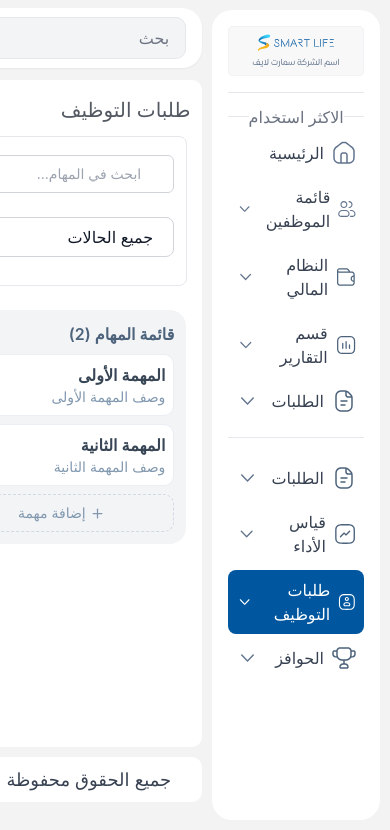
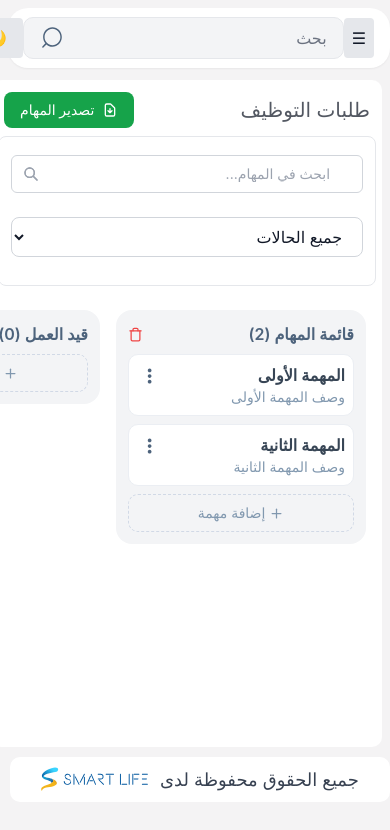
Before and after one commit to NourAli56/Kanban-Board, a React (Vite) app: page / in a window 390 px wide. Shown: the top 830 px of the page. Built offline with nearby package versions, Linux system fonts and the light colour scheme.

Commit message:
responsive of design

```diff
--- a/src/App.jsx
+++ b/src/App.jsx
@@ -1,21 +1,45 @@
+import { useState } from "react";
+import Sidebar from "./components/Sidebar";
+import Navbar from "./components/Navbar";
 import Footer from "./components/Footer";
-import Navbar from "./components/Navbar";
-import Sidebar from "./components/Sidebar";
+import KanbanPage from "./pages/KanbanPage";
 import { ThemeProvider, useTheme } from "./context/ThemeContext";
-import KanbanPage from "./pages/KanbanPage";
 
 function AppContent() {
   const { theme } = useTheme();
+  const [sidebarOpen, setSidebarOpen] = useState(false);
+
+  const toggleSidebar = () => setSidebarOpen((prev) => !prev);
 
   return (
-    <div className="flex items-start" dir="rtl">
-      <Sidebar />
-      <div className="w-full flex flex-col">
-        <Navbar />
+    <div className="flex flex-col md:flex-row items-start" dir="rtl">
+      {/* Sidebar fixed on desktop, overlay on mobile */}
+      <div
+        className={`
+          fixed md:static top-0 left-0 h-full z-50
+          w-68 md:w-[260px]
+          bg-transparent  text-gray-900 dark:text-gray-100
+          transform transition-transform duration-300 ease-in-out
+          ${sidebarOpen ? "translate-x-0" : "-translate-x-full"} md:translate-x-0
+        `}
+      >
+        <Sidebar />
+      </div>
+
+      {/* Overlay background on mobile */}
+      {sidebarOpen && (
+        <div
+          className="fixed inset-0 bg-black bg-opacity-30 z-40 md:hidden"
+          onClick={toggleSidebar}
+        />
+      )}
+
+      <div className="flex-1 flex flex-col w-full">
+        <Navbar toggleSidebar={toggleSidebar} />
 
         <div
-          className={`w-[1010px] h-[79vh] ml-[10px] mt-3  rounded-[10px]
-                      bg-white dark:bg-gray-900 text-gray-900 dark:text-gray-100 `}
+          className="w-full max-w-[1000px] h-[79vh] mt-3 mx-2 md:ml-3 rounded-[10px]
+                     bg-white dark:bg-gray-900 text-gray-900 dark:text-gray-100"
         >
           <KanbanPage />
         </div>
--- a/src/components/Navbar.jsx
+++ b/src/components/Navbar.jsx
@@ -10,16 +10,26 @@ import {
 import ThemeToggle from './ui/ThemeToggle';
 import { useTheme } from '../context/ThemeContext';
 
-export default function Navbar() {
+export default function Navbar({ toggleSidebar }) {
   const { theme } = useTheme();
   const icons = [IconNav1, IconNav2, IconNav3, IconNav4, IconNav5, IconNav6];
 
   return (
     <div className="flex items-center justify-between px-4 mt-2 ml-2 h-[60px]
                     rounded-[20px] bg-white dark:bg-gray-900 text-gray-900 dark:text-gray-100 shadow-sm">
+
+      {/* زر القائمة على الجوال */}
+      <button
+        className="md:hidden p-2 rounded bg-gray-200 dark:bg-gray-700"
+        onClick={toggleSidebar}
+      >
+        ☰
+      </button>
+
       <InputSearch />
       <ThemeToggle />
-      <div className="flex items-center gap-2">
+
+      <div className="flex items-center gap-2 hidden md:flex">
         {icons.map((Icon, index) => (
           <div key={index} className="cursor-pointer">
             <Icon color={theme === "dark" ? "#ffffff" : "#000000"} />
--- a/src/components/Sidebar.jsx
+++ b/src/components/Sidebar.jsx
@@ -5,8 +5,9 @@ import { sections } from "../dummyData";
 
 export default function Sidebar() {
   return (
-    <div className="w-[300px] h-[96vh] m-[10px] rounded-[20px] p-4 flex flex-col
-                    bg-white dark:bg-gray-900 text-gray-900 dark:text-gray-100">
+    <div className="w-full md:w-[240px] h-[96vh] m-2 md:m-[10px] rounded-[20px] p-4 flex flex-col
+                bg-white dark:bg-gray-900 text-gray-900 dark:text-gray-100 overflow-y-auto">
+
       <img src={logo} alt="Logo" />
       <div className="w-full h-[1px] bg-gray-200 dark:bg-gray-700 mt-4" />
       {sections.map((section, index) => (
--- a/src/components/kanban/Column.jsx
+++ b/src/components/kanban/Column.jsx
@@ -12,7 +12,7 @@ export default function Column({ column }) {
   const columnTasks = getTasksForColumn(column);
 
   return (
-    <div className="bg-gray-100 dark:bg-gray-800 p-3 rounded-[16px] min-w-[250px]">
+    <div className="bg-gray-100 dark:bg-gray-800 p-3 rounded-[16px] w-[250px]">
       <div className="flex justify-between items-center mb-2">
         <h3 className="font-semibold text-[#4D637C]">{column.title} ({columnTasks?.length})</h3>
         <button
--- a/src/components/kanban/ColumnsContainer.jsx
+++ b/src/components/kanban/ColumnsContainer.jsx
@@ -5,15 +5,16 @@ import Column from "./Column";
 
 export default function ColumnsContainer({ containerRef, columns }) {
     return (
-        <div className="overflow-x-auto" ref={containerRef}>
-            <div className="flex gap-4 h-[56vh] p-4  ">
+        <div className="overflow-x-auto">
+            <div className="flex gap-4 h-[56vh] p-4 min-w-full">
                 {Object.values(columns).map((col) => (
                     <Droppable key={col.id} droppableId={col.id}>
                         {(provided, snapshot) => (
                             <div
                                 ref={provided.innerRef}
                                 {...provided.droppableProps}
-                                className={`min-h-[200px] ${snapshot.isDraggingOver ? "bg-blue-50 dark:bg-blue-900" : ""} min-w-[240px]`}
+                                className={`min-h-[200px] min-w-[240px] flex-shrink-0
+                       ${snapshot.isDraggingOver ? "bg-blue-50 dark:bg-blue-900" : ""}`}
                             >
                                 <Column column={col} />
                                 {provided.placeholder}
@@ -24,5 +25,6 @@ export default function ColumnsContainer({ containerRef, columns }) {
                 <AddColumnForm />
             </div>
         </div>
+
     );
 }
--- a/src/components/ui/ThemeToggle.jsx
+++ b/src/components/ui/ThemeToggle.jsx
@@ -9,7 +9,8 @@ export default function ThemeToggle() {
       onClick={toggleTheme}
       className="px-4 py-2 rounded bg-gray-200 dark:bg-gray-800 text-gray-900 dark:text-gray-100"
     >
-      {theme === "light" ? "🌙 Dark Mode" : "☀️ Light Mode"}
+      <p className="hidden md:flex" >{theme === "light" ? "🌙 Dark Mode" : "☀️ Light Mode"}</p>
+      <p className="md:hidden flex" >{theme === "light" ? "🌙 " : "☀️"}</p>
     </button>
   );
 }
```
